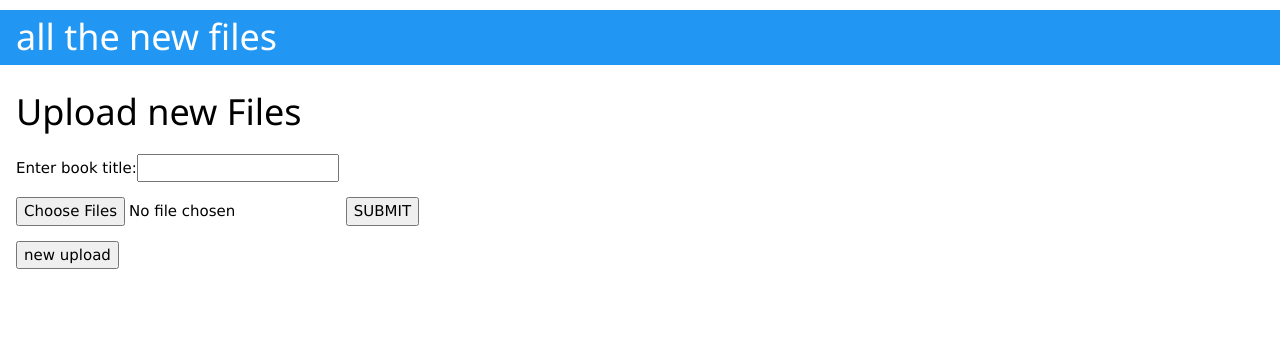
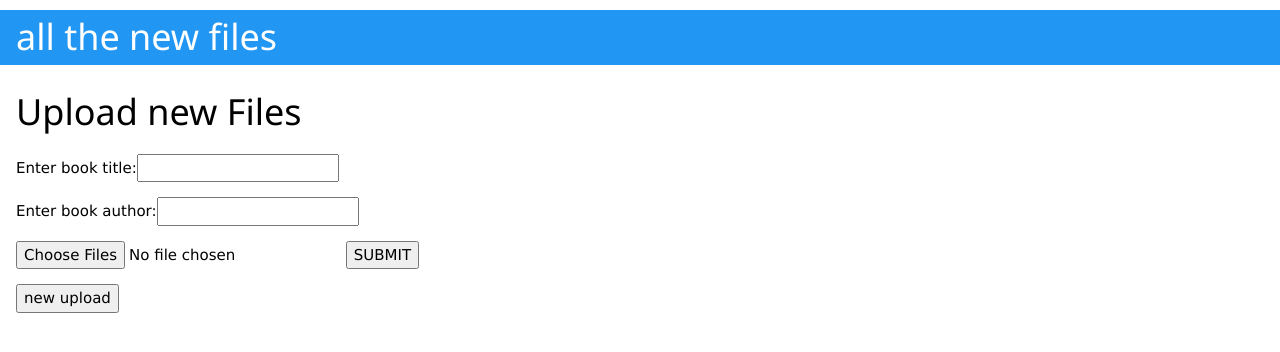
Before and after one commit to rscap/aubook, a Flask app: page /upload in a window 1280 px wide. Shown: the top 352 px of the page. Run offline with Flask 2, Linux system fonts and the light colour scheme; some libraries are stand-ins or nearby versions.

Commit message:
upload creates db entry... time to add users

```diff
--- a/app/templates/upload.html
+++ b/app/templates/upload.html
@@ -5,7 +5,8 @@
   <title>Upload new File</title>
     <h1>Upload new Files</h1>
     <form action="" method=post enctype=multipart/form-data>
-      <p>Enter book title:<input type=text name=name>
+      <p>Enter book title:<input type=text name=title>
+      <p>Enter book author:<input type=text name=author>
       <p><input type=file multiple webkitdirectory name=file multiple>
         <input type=submit value=SUBMIT>
       <p><input type=button value='new upload'>
--- a/app/views.py
+++ b/app/views.py
@@ -1,5 +1,7 @@
 import os
 #from app.database import db_session
+from app import models
+from app import db
 from flask import render_template, flash, request, redirect, url_for, send_from_directory
 from werkzeug.utils import secure_filename
 from mp3concat import concatAudio
@@ -69,11 +71,11 @@ def upload():
     filenames = []
 
     if request.method == 'POST':
-        if request.form['name'] == '':
-            flash('Please enter file name')
+        if request.form['title'] == '':
+            flash('Please enter a title of the book that is to be uploaded')
             return redirect(request.url)
 
-        dir = UPLOAD_FOLDER+'/'+request.form['name']
+        dir = UPLOAD_FOLDER+'/'+request.form['title']
 
         uploaded_files = request.files.getlist("file")
         print('\n')
@@ -100,6 +102,10 @@ def upload():
                 flash('Only files of type mp3 and jpg will be uploaded.')
                 #return redirect(request.url)
         print('\n')
-        a = concatAudio(dir,request.form['name'])
+        a = concatAudio(dir,request.form['title'])
         a.concat()
+
+        newBook = models.Book(title=request.form['title'],author=request.form['author'])
+        db.session.add(newBook)
+        db.session.commit()
     return render_template('upload.html', filenames=filenames, title='all the new files')
```
Also changed, not shown: 1 other file.
